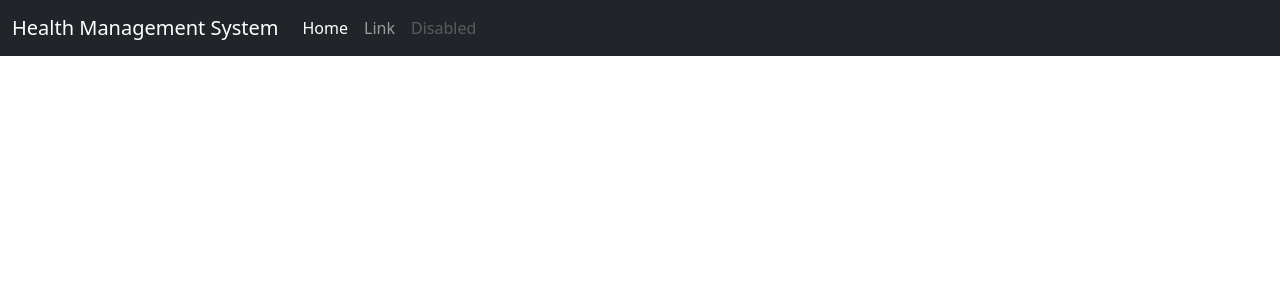
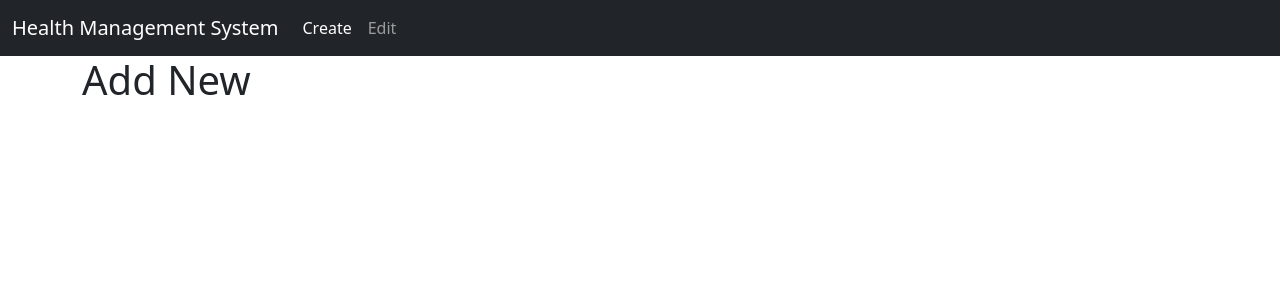
Before and after one commit to Buenaventura-Celine/Hospital-Management-System, a React (Create React App) app: page /create in a window 1280 px wide. Shown: the top 300 px of the page. Built offline with nearby package versions, Linux system fonts and the light colour scheme; the HTML template or start-up script is replaced by a standard one.

Commit message:
Add route

```diff
--- a/src/App.js
+++ b/src/App.js
@@ -14,7 +14,7 @@ function App() {
       <Navbar/>
       <Route path='/' component={HealthListScreen} exact/>
       <Route path='/edit/:id' component={EditScreen} exact/>
-      <Route path='/create' component={HealthListScreen} exact/>
+      <Route path='/create' component={CreateScreen} exact/>
     </Router>
   );
 }
--- a/src/components/Navbar.jsx
+++ b/src/components/Navbar.jsx
@@ -4,22 +4,19 @@ import { Link } from 'react-router-dom';
 export default class Navbar extends Component {
     render(){
         return(
-            <nav className="navbar navbar-expand-md navbar-dark fixed-top bg-dark">
+            <nav className="navbar navbar-expand-lg navbar-dark bg-dark">
                 <div className="container-fluid">
-                    <Link className="navbar-brand" href="#">Health Management System</Link>
+                    <Link className="navbar-brand" to="/">Health Management System</Link>
                     <button className="navbar-toggler" type="button" data-bs-toggle="collapse" data-bs-target="#navbarCollapse" aria-controls="navbarCollapse" aria-expanded="false" aria-label="Toggle navigation">
                     <span className="navbar-toggler-icon"></span>
                     </button>
                     <div className="collapse navbar-collapse" id="navbarCollapse">
                     <ul className="navbar-nav me-auto mb-2 mb-md-0">
                         <li className="nav-item">
-                        <Link className="nav-link active" aria-current="page" href="#">Home</Link>
+                        <Link className="nav-link active" aria-current="page" to="/create">Create</Link>
                         </li>
                         <li className="nav-item">
-                        <Link className="nav-link" href="#">Link</Link>
-                        </li>
-                        <li className="nav-item">
-                        <Link className="nav-link disabled">Disabled</Link>
+                        <Link className="nav-link" to="/">Edit</Link>
                         </li>
                     </ul>
                     </div>
--- a/src/screens/CreateScreen.jsx
+++ b/src/screens/CreateScreen.jsx
@@ -2,8 +2,8 @@ import React from 'react'
 
 const CreateScreen = () => {
     return (
-        <div>
-            CreateScreen
+        <div className="container">
+            <h1>Add New</h1>
         </div>
     )
 }
--- a/src/screens/EditScreen.jsx
+++ b/src/screens/EditScreen.jsx
@@ -2,8 +2,8 @@ import React from 'react'
 
 const EditScreen = () => {
     return (
-        <div>
-            EditScreen
+        <div className="container">
+            <h1>Edit</h1>
         </div>
     )
 }
--- a/src/screens/HealthListScreen.jsx
+++ b/src/screens/HealthListScreen.jsx
@@ -2,8 +2,8 @@ import React from 'react'
 
 const HealthListScreen = () => {
     return (
-        <div>
-            HealthListScreen
+        <div className="container">
+            <h1>Health List</h1>
         </div>
     )
 }
```
